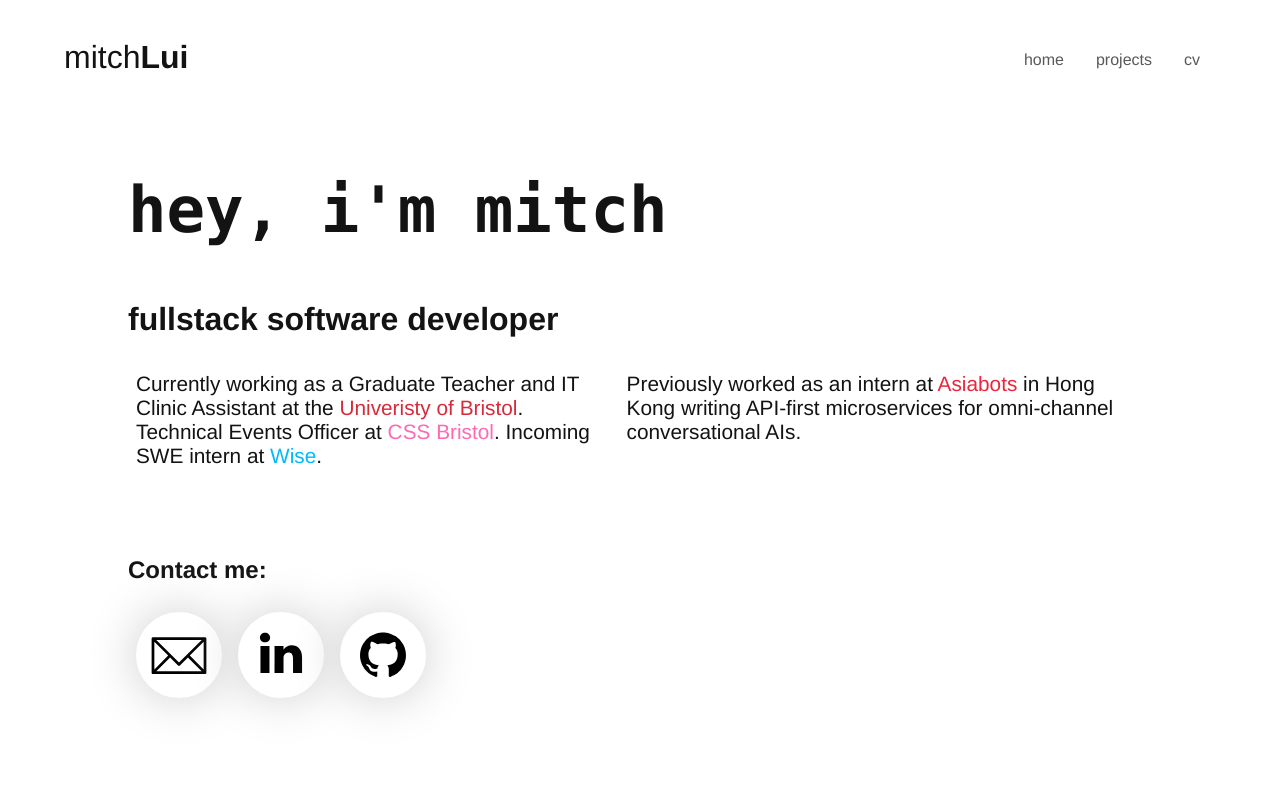
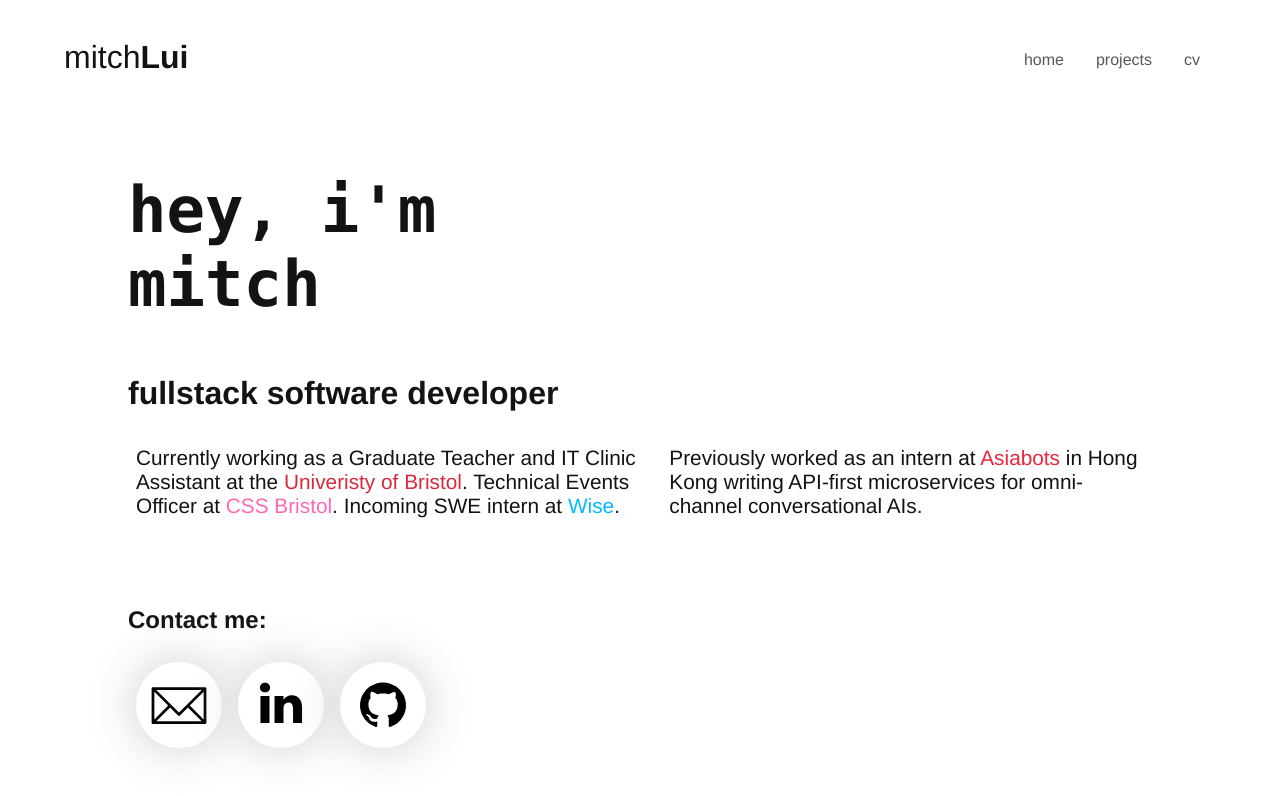
Before and after one commit to mitchLui/website, a React (Create React App) app in the folder client/: page / in a window 1280 px wide. Shown: the top 796 px of the page. Built offline with nearby package versions, Linux system fonts and the light colour scheme.

Commit message:
More common attributes are grouped

```diff
--- a/client/src/components/Container/container.css
+++ b/client/src/components/Container/container.css
@@ -7,6 +7,14 @@
     -ms-animation: fadein 0.5s; /* Internet Explorer */
     -o-animation: fadein 0.5s; /* Opera < 12.1 */
     animation: fadein 0.5s;
+}
+
+.container-header h1{
+    font-size: 4rem;
+}
+
+.container-header h2{
+    font-size: 2rem;
 }
 
 @keyframes fadein {
@@ -43,4 +51,12 @@
         padding-left: 5%;
         padding-right: 5%;
     }
+
+    .container-header h1{
+        font-size: 2.5rem;
+    }
+
+    .container-header h2{
+        font-size: 1.5rem;
+    }
 }
--- a/client/src/components/Intro/Intro.js
+++ b/client/src/components/Intro/Intro.js
@@ -6,7 +6,7 @@ import "./intro.css";
 export const Intro = () =>
     <section className={"container"}>
         <div className={"intro-grid"}>
-            <div className={"header-item"}>
+            <div className={"container-header"}>
                 <h1><code>hey, i'm mitch</code></h1>
                 <h2>fullstack software developer</h2>
             </div>
--- a/client/src/components/Projects/Projects.js
+++ b/client/src/components/Projects/Projects.js
@@ -6,7 +6,7 @@ import "../Button/button.css";
 
 export const Projects = () =>
     <section className={"container"}>
-        <div className={"project-header"}>
+        <div className={"container-header"}>
             <h1><code>projects</code></h1>
             <h2>an archive of what I'm working on and what I've done in the past.</h2>
         </div>
--- a/client/src/components/Projects/projects.css
+++ b/client/src/components/Projects/projects.css
@@ -1,20 +1,12 @@
 .project-header{
     text-align: left;
-}
-
-.project-header h1{
-    font-size: 4rem;
-}
-
-.project-header h2{
-    font-size: 2rem;
 }
 
 .projects-grid{
     display: grid;
     grid-template-columns: repeat(auto-fit, minmax(300px, 1fr));
     grid-gap: 1rem;
-    padding: 0.5rem 2rem;
+    padding: 0.5rem 0.5rem;
 }
 
 .project {
@@ -85,16 +77,6 @@
     background: #000000;
 }
 
-@media screen and (max-width: 768px) {
-    .project-header h1{
-        font-size: 2.5rem;
-    }
-
-    .project-header h2{
-        font-size: 1.5rem;
-    }
-}
-
 /* Light mode */
 @media (prefers-color-scheme: light) {
     .project {
```
